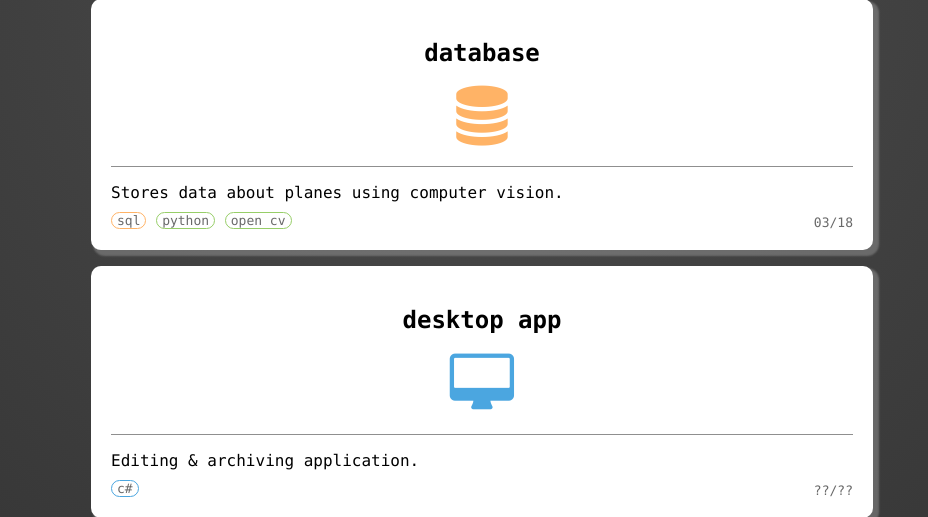
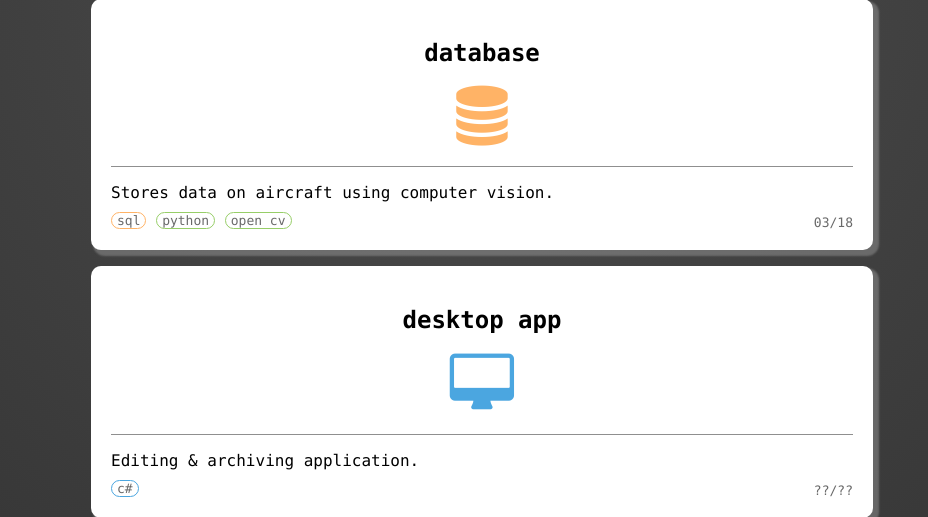
Before and after one commit to j-o-e-d-o-e/start_page, a PHP site: page / in a window 1280 px wide. Shown: the part 648-1165 px from the top of the page, without its empty margins (159-1087 px from the left). Run offline with PHP 8.4, Linux system fonts and the light colour scheme.

Commit message:
minor adjustments

```diff
--- a/index.php
+++ b/index.php
@@ -118,7 +118,7 @@
                 </div>
                 <div class="border"></div>
                 <p>
-                    Stores data about planes using computer vision.
+                    Stores data on aircraft using computer vision.
                 </p>
                 <div class="tags_container">
                     <span class="tag">sql</span>
```
Also changed, not shown: web_scraping/index.php (indentation only).
